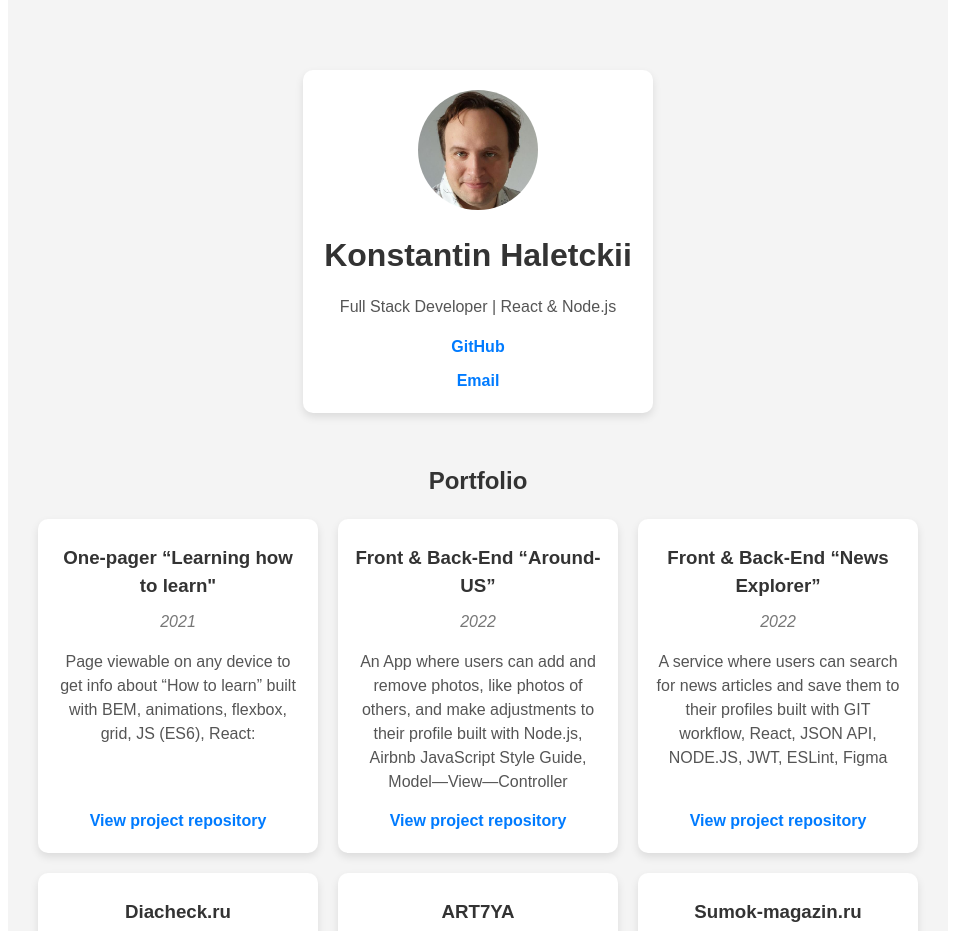
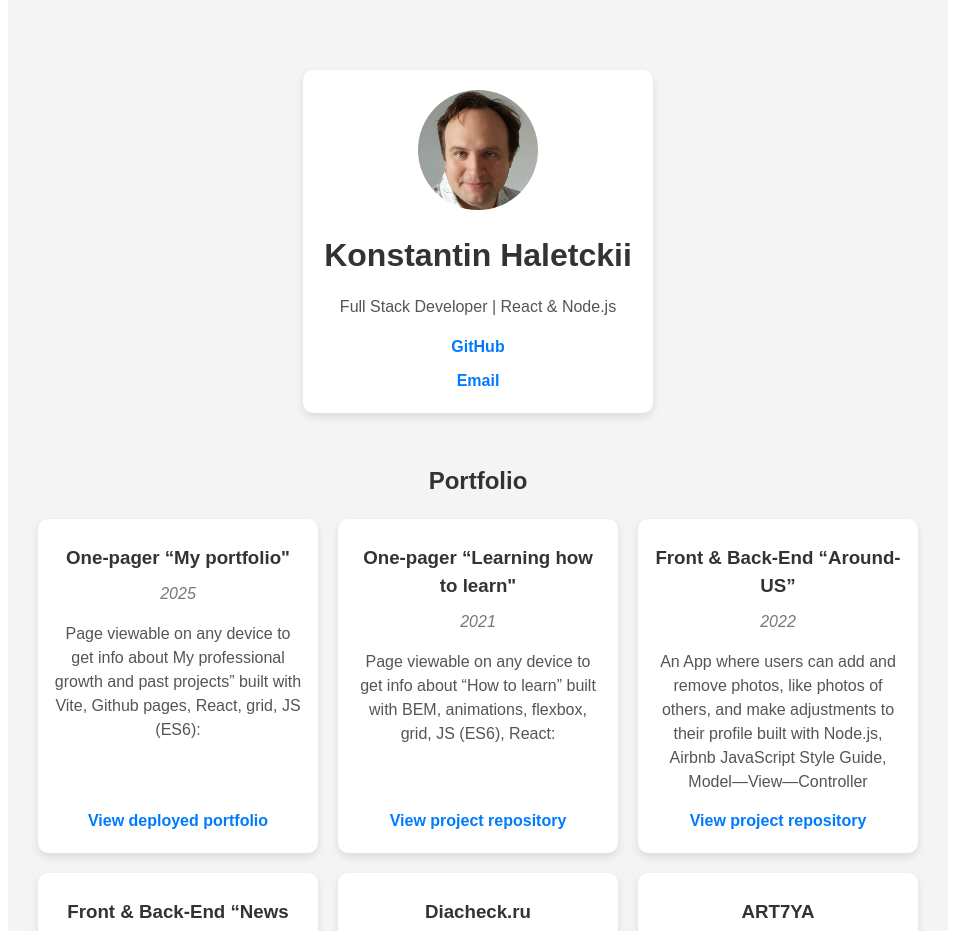
Before and after one commit to konstkhal/my-portfolio, a React (Vite) app: page / in a window 1280 px wide. Shown: the top 931 px of the page, without its empty margins (162-1117 px from the left). Built offline with nearby package versions, Linux system fonts and the light colour scheme.

Commit message:
feat: add portfolio project

```diff
--- a/src/App.tsx
+++ b/src/App.tsx
@@ -5,6 +5,16 @@ import 'normalize.css';
 import './App.css';
 
 const projects = [
+	{
+		yearDate: '2025',
+		title: 'One-pager “My portfolio"',
+		description:
+			'Page viewable on any device to get info about My professional growth and past projects” built with Vite, Github pages, React, grid, JS (ES6):',
+		link: 'https://konstkhal.github.io/my-portfolio/',
+		linkTitle:
+			'View deployed portfolio',
+	},
+
 	{
 		yearDate: '2021',
 		title:
```
